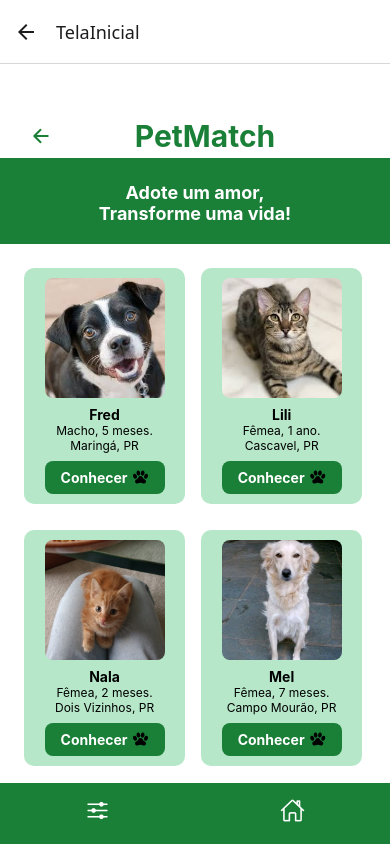
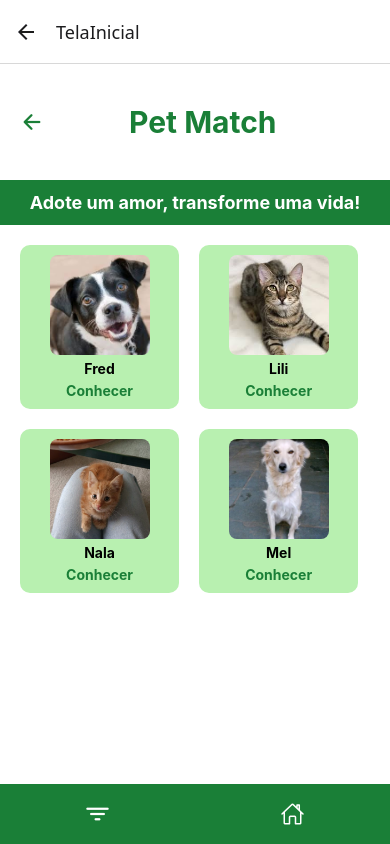
Before and after one commit to grazisarturi/PetMatch, a React Native app: screen /TelaInicial in a window 390 px wide. Built offline with nearby package versions, Linux system fonts and the light colour scheme.

Commit message:
Codigos completos

```diff
--- a/App.js
+++ b/App.js
@@ -17,7 +17,6 @@ import MensagensRecebidas from './screens/MensagensRecebidas';
 import CadastroAdotante from './screens/Adotante/CadastroAdotante';
 import Opcoes from './screens/Adotante/Opcoes';
 import TelaInicial from './screens/Adotante/TelaInicial';
-import Filtros from './screens/Adotante/Filtros';
 import DetalhesAnimal from './screens/Adotante/DetalhesAnimal';
 import Chat from './screens/Adotante/Chat';
 import PesquisarDoacoes from './screens/Adotante/PesquisarDoacoes';
@@ -46,7 +45,6 @@ export default function App() {
         <Stack.Screen name="CadastroAdotante" component={CadastroAdotante} />
         <Stack.Screen name="Opcoes" component={Opcoes} />
         <Stack.Screen name="TelaInicial" component={TelaInicial} />
-        <Stack.Screen name="Filtros" component={Filtros} />
         <Stack.Screen name="DetalhesAnimal" component={DetalhesAnimal} />
         <Stack.Screen name="Chat" component={Chat} />
         <Stack.Screen name="PesquisarDoacoes" component={PesquisarDoacoes} />
--- a/screens/Adotante/Filtros.js
+++ /dev/null
@@ -1,104 +0,0 @@
-import React, { useState } from 'react';
-import { View, Text, StyleSheet, TextInput, Picker, TouchableOpacity, ScrollView } from 'react-native';
-
-export default function Filters({ navigation }) {
-  const [idade, setIdade] = useState('');
-  const [localizacao, setLocalizacao] = useState('');
-  const [especie, setEspecie] = useState('');
-  const [sexo, setSexo] = useState('');
-  const [porte, setPorte] = useState('');
-
-  const aplicarFiltros = () => {
-    // Lógica para aplicar filtros (fictício por enquanto)
-    navigation.navigate('Home'); // pode ser substituído por tela de resultados filtrados
-  };
-
-  return (
-    <ScrollView contentContainerStyle={styles.container}>
-      <Text style={styles.title}>Filtros Avançados</Text>
-
-      <Text style={styles.label}>Idade Aproximada:</Text>
-      <TextInput
-        style={styles.input}
-        placeholder="Ex: 6 meses, 2 anos"
-        value={idade}
-        onChangeText={setIdade}
-      />
-
-      <Text style={styles.label}>Localização:</Text>
-      <TextInput
-        style={styles.input}
-        placeholder="Cidade, Estado"
-        value={localizacao}
-        onChangeText={setLocalizacao}
-      />
-
-      <Text style={styles.label}>Espécie:</Text>
-      <Picker selectedValue={especie} onValueChange={setEspecie} style={styles.picker}>
-        <Picker.Item label="Selecione..." value="" />
-        <Picker.Item label="Cão" value="cao" />
-        <Picker.Item label="Gato" value="gato" />
-        <Picker.Item label="Outro" value="outro" />
-      </Picker>
-
-      <Text style={styles.label}>Sexo:</Text>
-      <Picker selectedValue={sexo} onValueChange={setSexo} style={styles.picker}>
-        <Picker.Item label="Selecione..." value="" />
-        <Picker.Item label="Macho" value="macho" />
-        <Picker.Item label="Fêmea" value="femea" />
-      </Picker>
-
-      <Text style={styles.label}>Porte:</Text>
-      <Picker selectedValue={porte} onValueChange={setPorte} style={styles.picker}>
-        <Picker.Item label="Selecione..." value="" />
-        <Picker.Item label="Pequeno" value="pequeno" />
-        <Picker.Item label="Médio" value="medio" />
-        <Picker.Item label="Grande" value="grande" />
-      </Picker>
-
-      <TouchableOpacity style={styles.button} onPress={aplicarFiltros}>
-        <Text style={styles.buttonText}>Aplicar</Text>
-      </TouchableOpacity>
-    </ScrollView>
-  );
-}
-
-const styles = StyleSheet.create({
-  container: {
-    padding: 20,
-    backgroundColor: '#fff',
-  },
-  title: {
-    fontSize: 22,
-    fontWeight: 'bold',
-    marginBottom: 20,
-    textAlign: 'center',
-  },
-  label: {
-    fontSize: 16,
-    marginTop: 10,
-  },
-  input: {
-    borderWidth: 1,
-    borderColor: '#ccc',
-    borderRadius: 8,
-    padding: 10,
-    marginTop: 5,
-  },
-  picker: {
-    marginTop: 5,
-    marginBottom: 15,
-  },
-  button: {
-    backgroundColor: '#2e7d32',
-    padding: 15,
-    borderRadius: 10,
-    marginTop: 20,
-  },
-  buttonText: {
-    color: '#fff',
-    textAlign: 'center',
-    fontWeight: '600',
-    fontSize: 16,
-  },
-});
--- a/screens/Adotante/PesquisarDoacoes.js
+++ b/screens/Adotante/PesquisarDoacoes.js
@@ -30,12 +30,11 @@ export default function PesquisarDoacoes({ navigation }) {
   ];
 
   const aplicarFiltro = () => {
-    // lógica de filtro aqui
+
   };
 
   return (
     <View style={styles.container}>
-      {/* Header */}
       <View style={styles.header}>
         <TouchableOpacity onPress={() => navigation.goBack()}>
           <Ionicons name="arrow-back" size={24} color="#1a7f37" />
@@ -47,7 +46,6 @@ export default function PesquisarDoacoes({ navigation }) {
 
       <Text style={styles.titulo}>Pequenos gestos, grandes patinhas felizes 🐾</Text>
 
-      {/* Filtros */}
       <Text style={styles.label}>Nome do abrigo:</Text>
       <View style={styles.selectInput}>
         <TextInput
--- a/screens/Adotante/TelaInicial.js
+++ b/screens/Adotante/TelaInicial.js
@@ -1,190 +1,259 @@
-import React from 'react';
-import { View, Text, StyleSheet, FlatList, Image, TouchableOpacity } from 'react-native';
-import { Ionicons, FontAwesome5 } from '@expo/vector-icons';
+import React, { useState, useRef } from 'react';
+import {
+  View,
+  Text,
+  StyleSheet,
+  FlatList,
+  Image,
+  TouchableOpacity,
+  Animated,
+  Dimensions,
+  TextInput,
+  Platform,
+  ScrollView,
+} from 'react-native';
+import { Ionicons } from '@expo/vector-icons';
+import { Picker } from '@react-native-picker/picker';
 
-const pets = [
-  {
-    id: '1',
-    nome: 'Fred',
-    cidade: 'Maringá, PR',
-    descricao: 'Macho, 5 meses.',
-    imagem: require('../../images/fred.jpeg'),
-  },
-  {
-    id: '2',
-    nome: 'Lili',
-    cidade: 'Cascavel, PR',
-    descricao: 'Fêmea, 1 ano.',
-    imagem: require('../../images/lili.jpeg'),
-  },
-  {
-    id: '3',
-    nome: 'Nala',
-    cidade: 'Dois Vizinhos, PR',
-    descricao: 'Fêmea, 2 meses.',
-    imagem: require('../../images/nala.jpg'),
-  },
-  {
-    id: '4',
-    nome: 'Mel',
-    cidade: 'Campo Mourão, PR',
-    descricao: 'Fêmea, 7 meses.',
-    imagem: require('../../images/mel.jpg'),
-  },
-];
+const { width } = Dimensions.get('window');
 
-export default function TelaInicial({ navigation }) {
+export default function Home({ navigation }) {
+  const [showFilters, setShowFilters] = useState(false);
+  const slideAnim = useRef(new Animated.Value(-width)).current;
+
+  const toggleFilters = () => {
+    Animated.timing(slideAnim, {
+      toValue: showFilters ? -width : 0,
+      duration: 300,
+      useNativeDriver: false,
+    }).start(() => setShowFilters(!showFilters));
+  };
+
+  const [idade, setIdade] = useState('');
+  const [localizacao, setLocalizacao] = useState('');
+  const [especie, setEspecie] = useState('');
+  const [sexo, setSexo] = useState('');
+  const [porte, setPorte] = useState('');
+
+  const pets = [
+    { id: '1', nome: 'Fred', imagem: require('../../images/fred.jpeg') },
+    { id: '2', nome: 'Lili', imagem: require('../../images/lili.jpeg') },
+    { id: '3', nome: 'Nala', imagem: require('../../images/nala.jpg') },
+    { id: '4', nome: 'Mel', imagem: require('../../images/mel.jpg') },
+  ];
+
   const renderItem = ({ item }) => (
     <View style={styles.card}>
       <Image source={item.imagem} style={styles.image} />
-      <View style={styles.cardTextContainer}>
-        <Text style={styles.petName}>{item.nome}</Text>
-        <Text style={styles.petDesc}>{item.descricao}</Text>
-        <Text style={styles.petCity}>{item.cidade}</Text>
-      </View>
-      <TouchableOpacity
-        style={styles.botaoConhecer}
-        onPress={() => navigation.navigate('DetalhesAnimal', { petId: item.id })}
-      >
-        <Text style={styles.botaoTexto}>Conhecer</Text>
-        <Ionicons name="paw" size={16} color="#000" style={{ marginLeft: 5 }} />
+      <Text style={styles.name}>{item.nome}</Text>
+      <TouchableOpacity onPress={() => navigation.navigate('DetalhesAnimal', { petId: item.id })}>
+        <Text style={styles.link}>Conhecer</Text>
       </TouchableOpacity>
     </View>
   );
 
   return (
     <View style={styles.container}>
-      {/* Cabeçalho */}
+      {/* Header com botão de voltar e nome do app */}
       <View style={styles.header}>
-        <TouchableOpacity onPress={() => navigation.goBack()} style={{ padding: 10 }}>
-          <Ionicons name="arrow-back" size={22} color="#1a7f37" />
+        <TouchableOpacity onPress={() => navigation.goBack()} style={styles.backButton}>
+          <Ionicons name="arrow-back" size={24} color="#1a7f37" />
         </TouchableOpacity>
-        <Text style={styles.logo}>PetMatch</Text>
-        <View style={{ width: 22 }} />
+        <Text style={styles.appName}>Pet Match</Text>
       </View>
 
-      <View style={styles.linhaInferior} />
+      <Text style={styles.title}>Adote um amor, transforme uma vida!</Text>
 
-      {/* Banner */}
-      <View style={styles.banner}>
-        <Text style={styles.bannerText}>Adote um amor,{"\n"}Transforme uma vida!</Text>
-      </View>
-
-      {/* Lista */}
       <FlatList
         data={pets}
         keyExtractor={(item) => item.id}
         renderItem={renderItem}
         numColumns={2}
         contentContainerStyle={styles.list}
-        showsVerticalScrollIndicator={false}
       />
 
-      {/* Rodapé com filtros e home */}
       <View style={styles.footer}>
-        <TouchableOpacity onPress={() => navigation.navigate('Filtros')}>
-          <Ionicons name="options" size={25} color="#fff" />
+        <TouchableOpacity onPress={toggleFilters}>
+          <Ionicons name="filter" size={24} color="#fff" />
         </TouchableOpacity>
-
         <TouchableOpacity onPress={() => navigation.navigate('Opcoes')}>
-          <Ionicons name="home-outline" size={25} color="#fff" />
+          <Ionicons name="home-outline" size={24} color="#fff" />
         </TouchableOpacity>
       </View>
+
+      <Animated.View style={[styles.filterPanel, { left: slideAnim }]}>
+        <ScrollView contentContainerStyle={styles.scroll}>
+          <Text style={styles.filterTitle}>Filtros Avançados</Text>
+
+          <Text style={styles.label}>Idade Aproximada:</Text>
+          <TextInput
+            style={styles.input}
+            placeholder="Ex: 1 ano"
+            value={idade}
+            onChangeText={setIdade}
+          />
+
+          <Text style={styles.label}>Localização:</Text>
+          <TextInput
+            style={styles.input}
+            placeholder="Cidade"
+            value={localizacao}
+            onChangeText={setLocalizacao}
+          />
+
+          <Text style={styles.label}>Espécie:</Text>
+          <Picker
+            selectedValue={especie}
+            onValueChange={(value) => setEspecie(value)}
+            style={styles.picker}
+          >
+            <Picker.Item label="Selecione..." value="" />
+            <Picker.Item label="Cão" value="cao" />
+            <Picker.Item label="Gato" value="gato" />
+            <Picker.Item label="Outro" value="outro" />
+          </Picker>
+
+          <Text style={styles.label}>Sexo:</Text>
+          <Picker
+            selectedValue={sexo}
+            onValueChange={(value) => setSexo(value)}
+            style={styles.picker}
+          >
+            <Picker.Item label="Selecione..." value="" />
+            <Picker.Item label="Macho" value="macho" />
+            <Picker.Item label="Fêmea" value="femea" />
+          </Picker>
+
+          <Text style={styles.label}>Porte:</Text>
+          <Picker
+            selectedValue={porte}
+            onValueChange={(value) => setPorte(value)}
+            style={styles.picker}
+          >
+            <Picker.Item label="Selecione..." value="" />
+            <Picker.Item label="Pequeno" value="pequeno" />
+            <Picker.Item label="Médio" value="medio" />
+            <Picker.Item label="Grande" value="grande" />
+          </Picker>
+
+          <TouchableOpacity style={styles.applyButton} onPress={toggleFilters}>
+            <Text style={styles.applyText}>APLICAR</Text>
+          </TouchableOpacity>
+        </ScrollView>
+      </Animated.View>
     </View>
   );
 }
 
 const styles = StyleSheet.create({
-  container: { flex: 1, backgroundColor: '#fff' },
+  container: { flex: 1, backgroundColor: '#fff', paddingTop: 40 },
+
   header: {
-    backgroundColor: '#fff',
-    paddingTop: 50,
-    paddingHorizontal: 20,
     flexDirection: 'row',
-    justifyContent: 'space-between',
     alignItems: 'center',
+    paddingHorizontal: 15,
+    marginBottom: 10,
   },
-  logo: {
+  backButton: {
+    padding: 5,
+    marginRight: 10,
+  },
+  appName: {
     fontSize: 30,
     fontWeight: 'bold',
     color: '#1a7f37',
+    marginLeft: 70,
   },
-  linhaInferior: {
-    height: 4,
-    backgroundColor: '#1a7f37',
-    width: '100%',
-  },
-  banner: {
-    backgroundColor: '#1a7f37',
-    paddingVertical: 20,
-    alignItems: 'center',
-  },
-  bannerText: {
-    color: '#fff',
+
+  title: {
+    marginTop: 30,
     fontSize: 18,
     textAlign: 'center',
     fontWeight: 'bold',
+    backgroundColor: '#1a7f37',
+    color: '#fff',
+    paddingVertical: 12,
   },
+
   list: {
-    padding: 16,
-    gap: 10,
-    paddingBottom: 80,
+    padding: 10,
+    paddingBottom: 100,
   },
   card: {
-    backgroundColor: '#b6e7c9',
+    backgroundColor: '#b8f0b0',
     borderRadius: 10,
-    margin: 8,
-    paddingBottom: 10,
-    width: '45%',
+    padding: 10,
+    margin: 10,
+    width: '43%',
     alignItems: 'center',
   },
   image: {
-    width: 120,
-    height: 120,
+    width: 100,
+    height: 100,
     borderRadius: 8,
+  },
+  name: {
+    marginVertical: 5,
+    fontWeight: 'bold',
+  },
+  link: {
+    color: '#1a7f37',
+    fontWeight: 'bold',
+  },
+
+  footer: {
+    position: 'absolute',
+    bottom: 0,
+    height: 60,
+    backgroundColor: '#1a7f37',
+    width: '100%',
+    flexDirection: 'row',
+    justifyContent: 'space-around',
+    alignItems: 'center',
+  },
+
+  filterPanel: {
+    position: 'absolute',
+    top: 0,
+    bottom: 0,
+    width: width * 0.85,
+    backgroundColor: '#b8f0b0',
+    padding: 20,
+    zIndex: 10,
+    elevation: 10,
+  },
+  scroll: {
+    paddingBottom: 100,
+  },
+  filterTitle: {
+    fontSize: 22,
+    fontWeight: 'bold',
+    marginBottom: 20,
+  },
+  label: {
+    fontWeight: 'bold',
     marginTop: 10,
   },
-  cardTextContainer: {
-    marginTop: 8,
+  input: {
+    backgroundColor: '#fff',
+    borderRadius: 8,
+    padding: 10,
+    marginTop: 5,
+  },
+  picker: {
+    backgroundColor: '#fff',
+    borderRadius: 8,
+    marginTop: 5,
+  },
+  applyButton: {
+    marginTop: 20,
+    backgroundColor: '#1a7f37',
+    padding: 12,
+    borderRadius: 8,
     alignItems: 'center',
   },
-  petName: {
-    fontWeight: 'bold',
-    fontSize: 14,
-    color: '#000',
-  },
-  petDesc: {
-    fontSize: 12,
-    color: '#000',
-  },
-  petCity: {
-    fontSize: 12,
-    color: '#000',
-  },
-  botaoConhecer: {
-    backgroundColor: '#1a7f37',
-    marginTop: 8,
-    paddingHorizontal: 16,
-    paddingVertical: 8,
-    borderRadius: 8,
-    flexDirection: 'row',
-    alignItems: 'center',
-  },
-  botaoTexto: {
+  applyText: {
     color: '#fff',
     fontWeight: 'bold',
   },
-  footer: {
-    flexDirection: 'row',
-    justifyContent: 'space-around',
-    backgroundColor: '#1a7f37',
-    paddingVertical: 14,
-    paddingBottom: 20,
-  },
-  footerText: {
-    color: '#fff',
-    fontSize: 12,
-    textAlign: 'center',
-    marginTop: 4,
-  },
 });
```
Also changed, not shown: package.json (+4 -3 lines), 1 other file (tests, documents, lock files or other folders).
